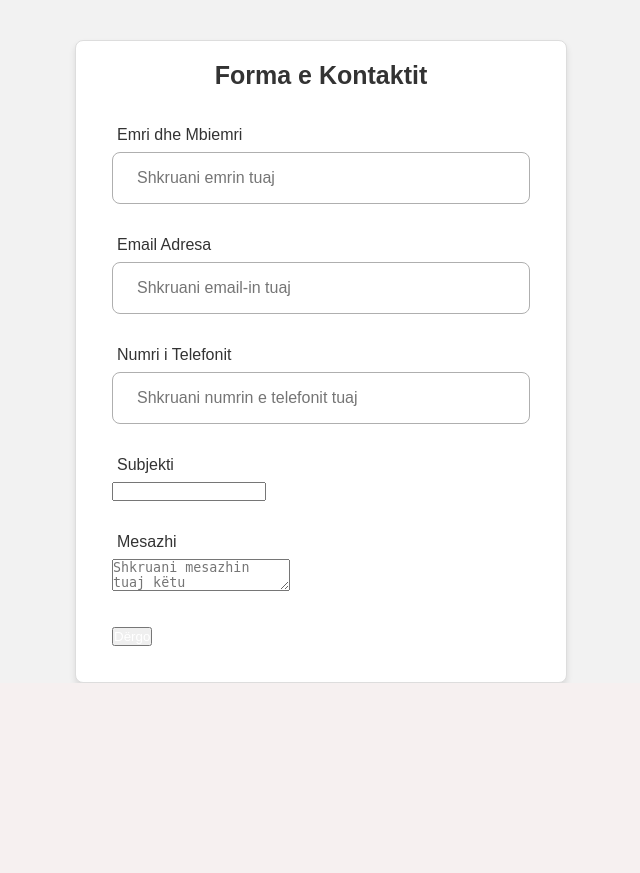
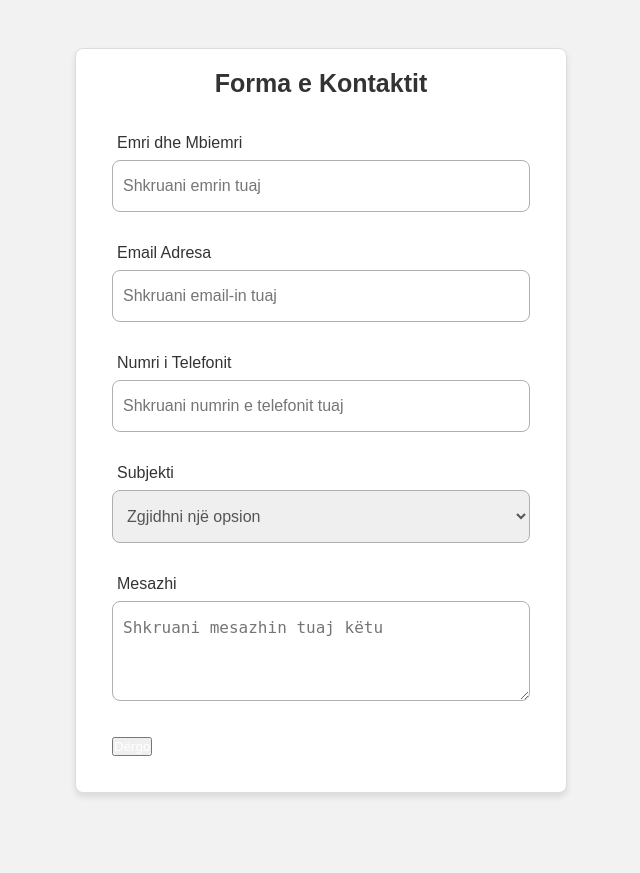
Before and after one commit to LeonBUBT/Projekti, a PHP site: page /Kontakt.html in a window 1280 px wide. Shown: the part 149-1022 px from the top of the page, without its empty margins (319-959 px from the left). Before the commit the page ends 832 px from the top, so only its background shows below. Run offline with PHP 8.4, Linux system fonts and the light colour scheme.

Commit message:
Update kontakt.css

```diff
--- a/CSS/kontakt.css
+++ b/CSS/kontakt.css
@@ -70,7 +70,8 @@ body {
 .form-wrapper{
     display: flex;
     justify-content: center ;
-    margin-top: 5vh;
+    margin-top: 6vh;
+    margin-bottom: 10vh;
 }
 
 .contact-form {
@@ -93,6 +94,8 @@ body {
     text-align: center;
 }
 
+/* ================================================================= FORM BODY ================================================================= */
+
 .form-group{
     padding: 2vh;
 }
@@ -109,9 +112,35 @@ body {
     box-sizing: border-box;
     font-size: 16px;
 
-    padding: 2vh 3vh;
+    padding: 2vh 10px;
     border-radius: 1vh;
     border: 1px solid #afafaf;
 }
 
-/* select and textare */
+/* ================================================================= INPUT FIELDS ================================================================= */
+
+select, option{
+    color: #555;
+}
+
+.form-group select{
+    width: 100%;
+    box-sizing: border-box;
+    font-size: 16px;
+    padding: 2vh 10px;
+    border-radius: 1vh;
+    border: 1px solid #afafaf;
+}
+
+textarea{
+    width: 100%;
+    box-sizing: border-box;
+    font-size: 16px;
+    padding: 2vh 10px;
+    border-radius: 1vh;
+    border: 1px solid #afafaf;
+    height: 100px;
+    color: #555;
+}
+
+/* ================================================================= SELECT AND TEXTAREA ================================================================= */
```
